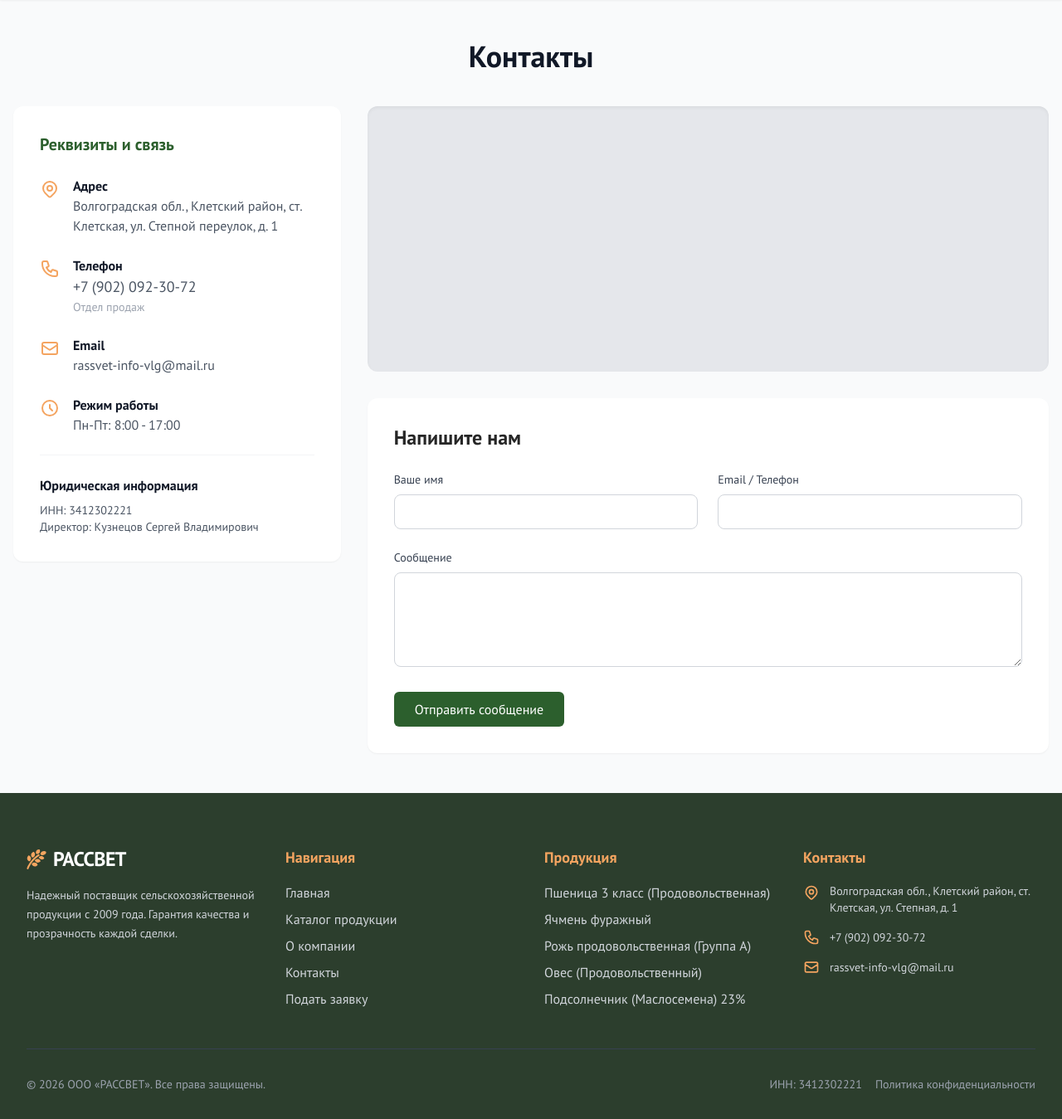
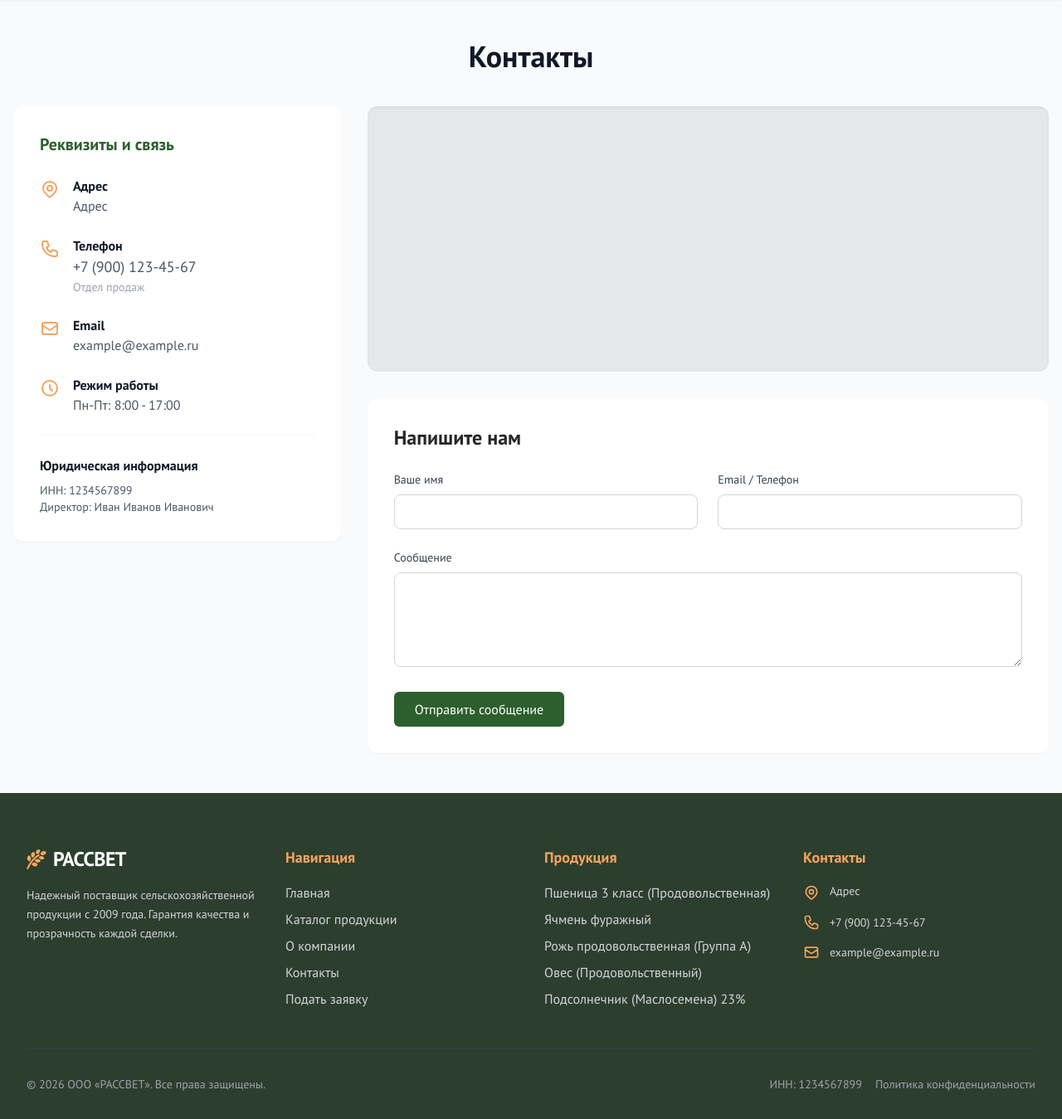
Before and after one commit to kuramagod/rassvet, a Django app: page /contact in a window 1280 px wide. Shown: the part 80-1429 px from the top of the page at 83% size. Run offline with Django 5.2, Linux system fonts and the light colour scheme; data comes from the database, SQL or seed files in the repository; parts of the project's set-up code (start-up, migrations or seed data) failed here and were passed over; some libraries are stand-ins or nearby versions.

Commit message:
Проект

```diff
--- a/core/services/email_service.py
+++ b/core/services/email_service.py
@@ -33,7 +33,7 @@ class EmailService:
             },
             json={
                 "from": "onboarding@resend.dev",
-                "to": ["rassvet-info-vlg@mail.ru"],
+                "to": ["example@example.com"],
                 "subject": f"Заявка {request_obj.code}",
                 "text": body,
             },
--- a/core/templates/core/base.html
+++ b/core/templates/core/base.html
@@ -73,7 +73,7 @@
                     </div>
 
                     <div class="flex items-center md:hidden">
-                        <a href="tel:+79020923072" class="mr-4 text-primary">
+                        <a href="tel:+79001234567" class="mr-4 text-primary">
                             <svg class="w-5 h-5" fill="none" stroke="currentColor" viewBox="0 0 24 24">
                                 <path stroke-linecap="round" stroke-linejoin="round" stroke-width="2" d="M3 5a2 2 0 012-2h3.28a1 1 0 01.948.684l1.498 4.493a1 1 0 01-.502 1.21l-2.257 1.13a11.042 11.042 0 005.516 5.516l1.13-2.257a1 1 0 011.21-.502l4.493 1.498a1 1 0 01.684.949V19a2 2 0 01-2 2h-1C9.716 21 3 14.284 3 6V5z"></path>
                             </svg>
@@ -145,19 +145,19 @@
                                     <path stroke-linecap="round" stroke-linejoin="round" stroke-width="2" d="M17.657 16.657L13.414 20.9a1.998 1.998 0 01-2.827 0l-4.244-4.243a8 8 0 1111.314 0z"></path>
                                     <path stroke-linecap="round" stroke-linejoin="round" stroke-width="2" d="M15 11a3 3 0 11-6 0 3 3 0 016 0z"></path>
                                 </svg>
-                                <span class="text-sm text-gray-300">Волгоградская обл., Клетский район, ст. Клетская, ул. Степная, д. 1</span>
+                                <span class="text-sm text-gray-300">Адрес</span>
                             </li>
                             <li class="flex items-center gap-3">
                                 <svg class="w-5 h-5 text-accent flex-shrink-0" fill="none" stroke="currentColor" viewBox="0 0 24 24">
                                     <path stroke-linecap="round" stroke-linejoin="round" stroke-width="2" d="M3 5a2 2 0 012-2h3.28a1 1 0 01.948.684l1.498 4.493a1 1 0 01-.502 1.21l-2.257 1.13a11.042 11.042 0 005.516 5.516l1.13-2.257a1 1 0 011.21-.502l4.493 1.498a1 1 0 01.684.949V19a2 2 0 01-2 2h-1C9.716 21 3 14.284 3 6V5z"></path>
                                 </svg>
-                                <a href="tel:+79020923072" class="text-sm text-gray-300 hover:text-white">+7 (902) 092-30-72</a>
+                                <a href="tel:+79020923072" class="text-sm text-gray-300 hover:text-white">+7 (900) 123-45-67</a>
                             </li>
                             <li class="flex items-center gap-3">
                                 <svg class="w-5 h-5 text-accent flex-shrink-0" fill="none" stroke="currentColor" viewBox="0 0 24 24">
                                     <path stroke-linecap="round" stroke-linejoin="round" stroke-width="2" d="M3 8l7.89 5.26a2 2 0 002.22 0L21 8M5 19h14a2 2 0 002-2V7a2 2 0 00-2-2H5a2 2 0 00-2 2v10a2 2 0 002 2z"></path>
                                 </svg>
-                                <a href="mailto:rassvet-info-vlg@mail.ru" class="text-sm text-gray-300 hover:text-white">rassvet-info-vlg@mail.ru</a>
+                                <a href="mailto:rassvet-info-vlg@mail.ru" class="text-sm text-gray-300 hover:text-white">example@example.ru</a>
                             </li>
                         </ul>
                     </div>
@@ -166,7 +166,7 @@
                 <div class="border-t border-gray-700 pt-8 flex flex-col md:flex-row justify-between items-center text-sm text-gray-400">
                     <p>© 2026 ООО «РАССВЕТ». Все права защищены.</p>
                     <div class="mt-4 md:mt-0 flex gap-4">
-                        <span>ИНН: 3412302221</span>
+                        <span>ИНН: 1234567899</span>
                         <span>Политика конфиденциальности</span>
                     </div>
                 </div>
--- a/core/templates/core/contact.html
+++ b/core/templates/core/contact.html
@@ -30,7 +30,7 @@
 						</svg>
 						<div>
 							<h4 class="font-bold text-gray-900">Адрес</h4>
-							<p class="text-gray-600">Волгоградская обл., Клетский район, ст. Клетская, ул. Степной переулок, д. 1</p>
+							<p class="text-gray-600">Адрес</p>
 						</div>
 					</div>
 
@@ -40,7 +40,7 @@
 						</svg>
 						<div>
 							<h4 class="font-bold text-gray-900">Телефон</h4>
-							<p class="text-gray-600 text-lg"><a href="tel:+79020923072" class="hover:text-primary">+7 (902) 092-30-72</a></p>
+							<p class="text-gray-600 text-lg"><a href="tel:+79020923072" class="hover:text-primary">+7 (900) 123-45-67</a></p>
 							<p class="text-sm text-gray-400">Отдел продаж</p>
 						</div>
 					</div>
@@ -51,7 +51,7 @@
 						</svg>
 						<div>
 							<h4 class="font-bold text-gray-900">Email</h4>
-							<p class="text-gray-600"><a href="mailto:rassvet-info-vlg@mail.ru" class="hover:text-primary">rassvet-info-vlg@mail.ru</a></p>
+							<p class="text-gray-600"><a href="mailto:rassvet-info-vlg@mail.ru" class="hover:text-primary">example@example.ru</a></p>
 						</div>
 					</div>
 
@@ -67,8 +67,8 @@
 
 					<div class="pt-6 border-t border-gray-100">
 						<h4 class="font-bold text-gray-900 mb-2">Юридическая информация</h4>
-						<p class="text-sm text-gray-600">ИНН: 3412302221</p>
-						<p class="text-sm text-gray-600">Директор: Кузнецов Сергей Владимирович</p>
+						<p class="text-sm text-gray-600">ИНН: 1234567899</p>
+						<p class="text-sm text-gray-600">Директор: Иван Иванов Иванович</p>
 					</div>
 				</div>
 			</div>
@@ -79,11 +79,11 @@
 				<!-- Интерактивная Яндекс карта -->
 				<div class="bg-gray-200 w-full h-80 rounded-xl overflow-hidden relative shadow-inner">
 					<div class="hidden">
-						<a href="https://yandex.ru/maps/10950/volgograd-oblast/?utm_medium=mapframe&utm_source=maps" style="color:#eee;font-size:12px;position:absolute;top:0px;">Волгоградская область</a>
-						<a href="https://yandex.ru/maps/10950/volgograd-oblast/house/stepnoy_pereulok_1/YEoYdgJpSUMEQFpjfX54cH9mYw==/?ll=43.059789%2C49.291471&utm_medium=mapframe&utm_source=maps&z=17" style="color:#eee;font-size:12px;position:absolute;top:14px;">Степной переулок, 1 — Яндекс Карты</a>
+						<a href="url" style="color:#eee;font-size:12px;position:absolute;top:0px;">Адрес</a>
+						<a href="url" style="color:#eee;font-size:12px;position:absolute;top:14px;">Адрес — Яндекс Карты</a>
 					</div>
 					<iframe
-						src="https://yandex.ru/map-widget/v1/?ll=43.059789%2C49.291471&mode=whatshere&utm_source=share&whatshere%5Bpoint%5D=43.059063%2C49.291357&whatshere%5Bzoom%5D=17&z=17"
+						src="url"
 						class="w-full h-full border-0"
 						allowfullscreen="true">
 					</iframe>
```
